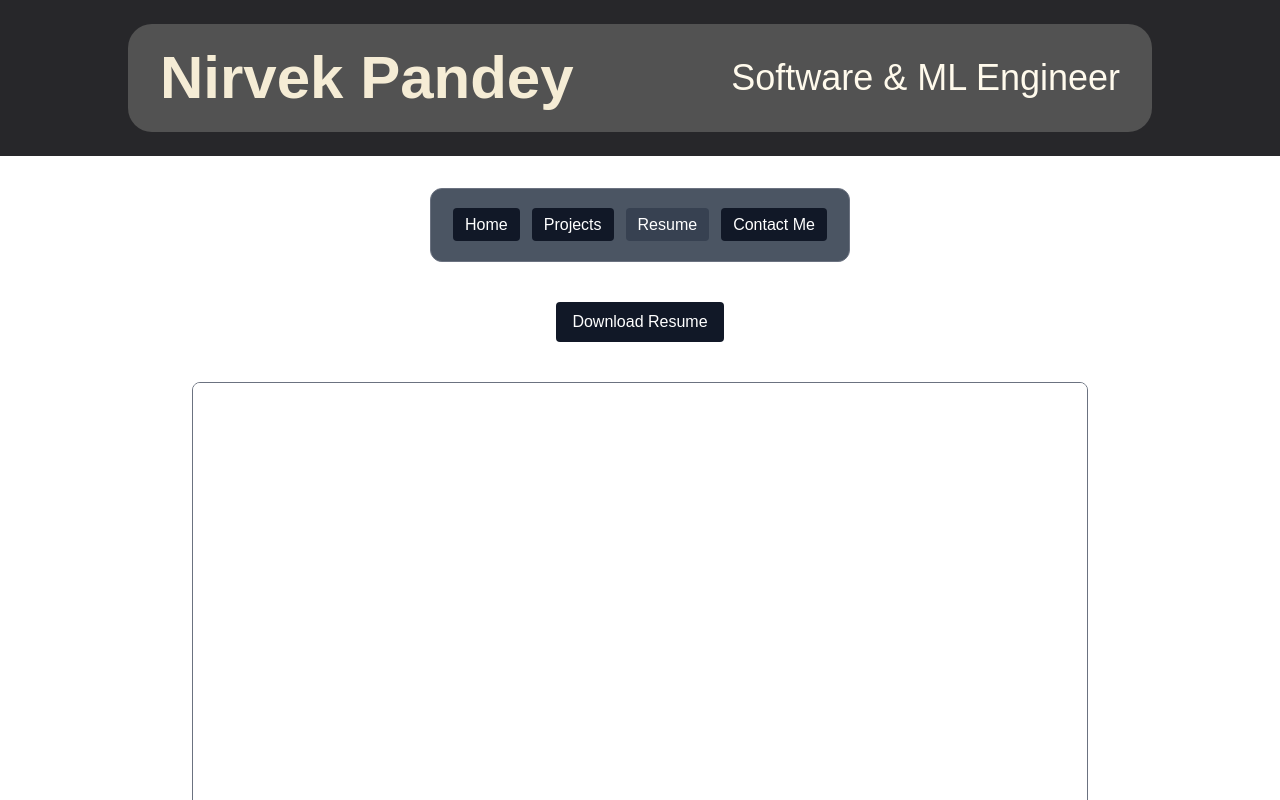
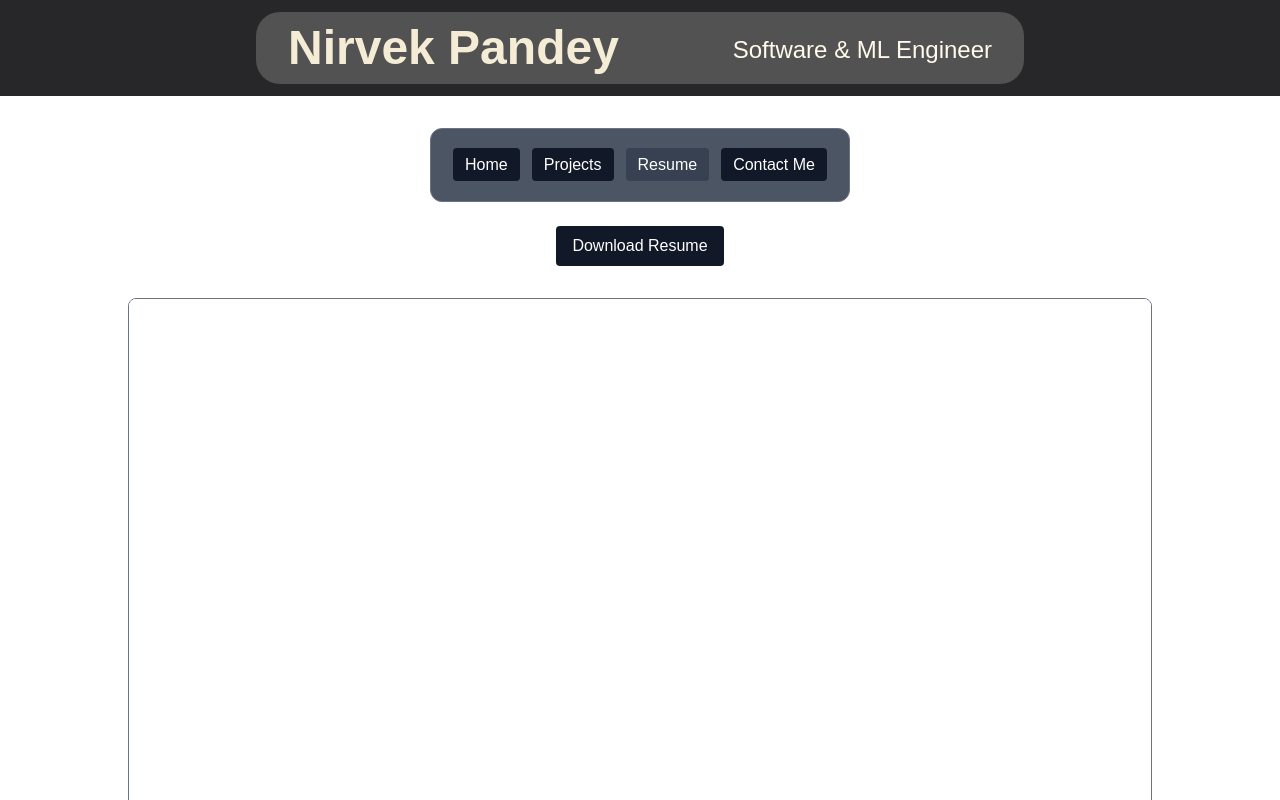
Before and after one commit to NirvekPanda/homepage, a Next.js app: page /resume in a window 1280 px wide. Shown: the top 800 px of the page. Built offline with nearby package versions, Linux system fonts and the light colour scheme.

Commit message:
updated header to be cleaner

```diff
--- a/src/app/components/card.js
+++ b/src/app/components/card.js
@@ -36,7 +36,7 @@ export default function Card({ name, description, languages, image, link, date,
             {name}
           </h6>
           {/* Button Row */}
-          <div className="flex justify-center gap-4">
+          <div className="flex justify-center gap-4 mt-4">
             {hasDemo && (
               <div onClick={(e) => e.stopPropagation()}>
                 <LinkButton text="Demo" link={link} className="p-2" />
--- a/src/app/components/header.js
+++ b/src/app/components/header.js
@@ -1,7 +1,6 @@
 "use client";
-import React, { useEffect, useState } from "react";
+import React, { useEffect, useRef, useState } from "react";
 import Nav from "./nav";
-
 import { Geist, Geist_Mono } from "next/font/google";
 
 const geistSans = Geist({
@@ -16,21 +15,21 @@ const geistMono = Geist_Mono({
 
 export default function Header() {
     const [isVisible, setIsVisible] = useState(true);
-    let lastScrollY = 0;
+    const lastScrollY = useRef(0);
 
     useEffect(() => {
         const handleScroll = () => {
             const currentScrollY = window.scrollY;
 
             if (currentScrollY === 0) {
-                setIsVisible(true); // Show header when at the top
-            } else if (currentScrollY > lastScrollY) {
-                setIsVisible(false); // Hide header when scrolling down
+                setIsVisible(true);
+            } else if (currentScrollY > lastScrollY.current) {
+                setIsVisible(false);
             } else {
-                setIsVisible(true); // Show header when scrolling up
+                setIsVisible(true);
             }
 
-            lastScrollY = currentScrollY;
+            lastScrollY.current = currentScrollY;
         };
 
         window.addEventListener("scroll", handleScroll);
@@ -40,28 +39,23 @@ export default function Header() {
     return (
         <>
             <header
-                className={`bg-zinc-800 py-6 px-10 transition-all duration-700 ease-in-out ${isVisible ? "opacity-100 translate-y-0" : "opacity-0 -translate-y-full pointer-events-none"
+                className={`bg-zinc-800 py-3 px-10 transition-all duration-500 ease-in-out ${isVisible ? "opacity-100 translate-y-0" : "opacity-0 -translate-y-full pointer-events-none"
                     }`}
             >
-                <div className="max-w-5xl mx-auto bg-neutral-600 rounded-3xl px-8 py-6 flex flex-col sm:flex-row items-center sm:justify-between text-center sm:text-left">
-
-                    <h1 className={`${geistMono.variable} text-5xl sm:text-6xl text-[#F5ECD5] font-bold`}>
+                <div className="max-w-3xl mx-auto bg-neutral-600 rounded-3xl px-8 py-3 flex flex-col sm:flex-row items-center sm:justify-between text-center sm:text-left">
+                    <h1 className={`${geistMono.variable} text-4xl sm:text-5xl text-[#F5ECD5] font-bold`}>
                         Nirvek Pandey
                     </h1>
-
                     <p
-                        className={`${geistSans.variable} text-2xl sm:text-4xl text-[#FFFAEC] mt-3 sm:mt-0 cursor-pointer`}
-                        onClick={() => window.location.href = '/secret'}
+                        className={`${geistSans.variable} text-xl sm:text-2xl text-[#FFFAEC] mt-2 sm:mt-1 cursor-pointer`}
+                        onClick={() => (window.location.href = "/secret")}
                     >
                         Software & ML Engineer
-
                     </p>
                 </div>
-            </header >
+            </header>
 
-            <div className="bg-light-gray text-transparent text-center py-1">
-                secret
-            </div>
+            <div className="bg-light-gray text-transparent text-center py-1">secret</div>
             <Nav />
         </>
     );
--- a/src/app/projects/page.js
+++ b/src/app/projects/page.js
@@ -35,7 +35,7 @@ function ProjectList() {
 
   return (
     <>
-      <div className="flex flex-col items-center mt-6">
+      <div className="flex flex-col items-center">
         <LinkButton
           text={"GitHub"}
           link={"https://github.com/NirvekPanda"}
@@ -49,10 +49,10 @@ function ProjectList() {
           Loading Projects...
         </div>
       ) : (
-        <div className="px-4 flex flex-wrap justify-center">
+        <div className="px-4 flex flex-wrap justify-center" >
           {projects.length > 0 ? (
             projects.map((project, index) => (
-              <div key={index} className="p-2 w-full flex justify-center sm:w-1/2 md:w-1/3 lg:w-1/4">
+              <div key={index} className="p-2 w-full flex justify-center sm:w-1/2 md:w-1/3 lg:w-1/3">
                 <div className="w-full max-w-sm">
                   <Card
                     name={project.name}
@@ -71,8 +71,9 @@ function ProjectList() {
           ) : (
             <div className="text-center text-gray-500 mt-4">No projects found.</div>
           )}
-        </div>
-      )}
+        </div >
+      )
+      }
     </>
   );
 }
--- a/src/app/resume/page.js
+++ b/src/app/resume/page.js
@@ -10,33 +10,39 @@ function Resume() {
   }, []);
 
   const box_color = "bg-gray-900";
-  const selected_box = "bg-gray-700";
+  const hover_color = "hover:bg-gray-700 hover:text-aqua-500 hover:underline";
   const text_color = "text-white";
-  const hover_color = "hover:bg-gray-700 hover:text-aqua-500 hover:underline";
 
   return (
-    <div className="flex flex-col items-center justify-center min-h-screen text-white p-4">
-      {/* Download Button */}
+    <>
+      {/* Header container for the download button */}
+      <div className="flex flex-col items-center">
         <a
           href="/Nirvek_Pandey_Resume.pdf"
           download
-        className={`${box_color} rounded px-4 py-2 ${hover_color} ${text_color} font-gisel-nano mb-10`}
+          className={`${box_color} rounded px-4 py-2 ${hover_color} ${text_color} font-gisel-nano mt-6`}
         >
           Download Resume
         </a>
+      </div>
 
+      {/* Main content container for the PDF viewer */}
+      <div className="flex flex-col items-center justify-center min-h-screen text-white p-4 -mt-12">
         {mounted ? (
           <iframe
             src="/Nirvek_Pandey_Resume.pdf"
-          className="w-full max-w-4xl h-[80vh] border border-gray-500 rounded-lg"
+            className="w-full max-w-5xl h-[80vh] border border-gray-500 rounded-lg"
           >
-          Your browser does not support PDFs. {" "}
-          <a href="/Nirvek_Pandey_Resume.pdf" download>Download instead</a>.
+            Your browser does not support PDFs.{" "}
+            <a href="/Nirvek_Pandey_Resume.pdf" download>
+              Download instead
+            </a>.
           </iframe>
         ) : (
           <p className="text-gray-400">Loading PDF viewer...</p>
         )}
       </div>
+    </>
   );
 }
 
```
Also changed, not shown: src/app/components/langTile.js (+11 -11 lines). Lines whose indentation alone changed are shown as unchanged.
